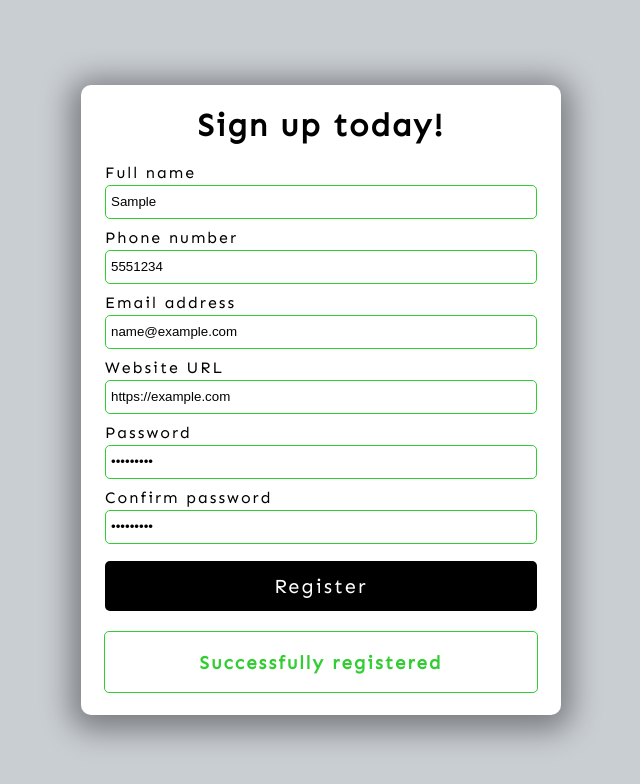
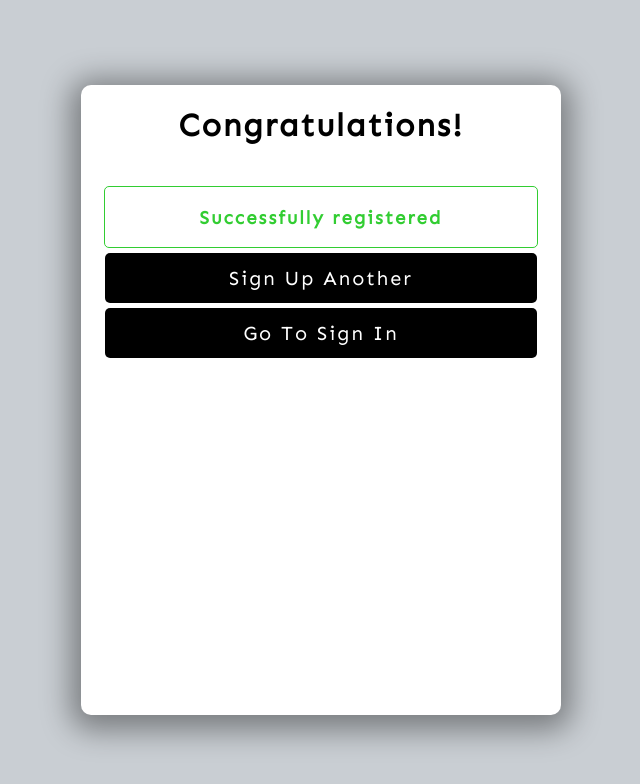
Before and after one commit to bergstenarn/form-validator, a plain HTML site: page index.html in a window 1280 px wide. Both pictures are taken after typing "Sample", "5551234", "name@example.com", "https://example.com", "Sample123", "Sample123" into the empty fields and a click on the button "Register". Shown: the whole page, without its empty margins (319-959 px from the left). Drawn offline with Linux system fonts and the light colour scheme.

Commit message:
Improve successful form submission

```diff
--- a/index.html
+++ b/index.html
@@ -90,6 +90,22 @@
       <div class="message-container">
         <h3 id="message">Don't hesitate!</h3>
       </div>
+      <button
+        type="button"
+        class="signup-success-btn"
+        id="signup-another-btn"
+        hidden
+      >
+        Sign Up Another
+      </button>
+      <button
+        type="button"
+        class="signup-success-btn"
+        id="goto-signin-btn"
+        hidden
+      >
+        Go To Sign In
+      </button>
     </div>
     <!-- Script -->
     <script src="script.js"></script>
--- a/script.js
+++ b/script.js
@@ -3,6 +3,9 @@ const password1Elem = document.getElementById("password1");
 const password2Elem = document.getElementById("password2");
 const messageContainer = document.querySelector(".message-container");
 const message = document.getElementById("message");
+const signupAnotherBtn = document.getElementById("signup-another-btn");
+const gotoSigninBtn = document.getElementById("goto-signin-btn");
+const header = document.querySelector("h1");
 
 let isFormValid = false;
 let isPassword2Valid = false;
@@ -41,6 +44,10 @@ function processFormData(e) {
     message.style.color = "limegreen";
     messageContainer.style.borderColor = "limegreen";
     storeFormData();
+    form.setAttribute("hidden", true);
+    signupAnotherBtn.removeAttribute("hidden");
+    gotoSigninBtn.removeAttribute("hidden");
+    header.textContent = "Congratulations!";
   } else if (isFormValid && !passwordsMatch) {
     // Indicate that passwords don't match
     message.textContent = "Make sure passwords match";
--- a/style.css
+++ b/style.css
@@ -91,3 +91,7 @@ button:focus {
   justify-content: center;
   color: black;
 }
+
+.signup-success-btn {
+  width: 90%;
+}
```
